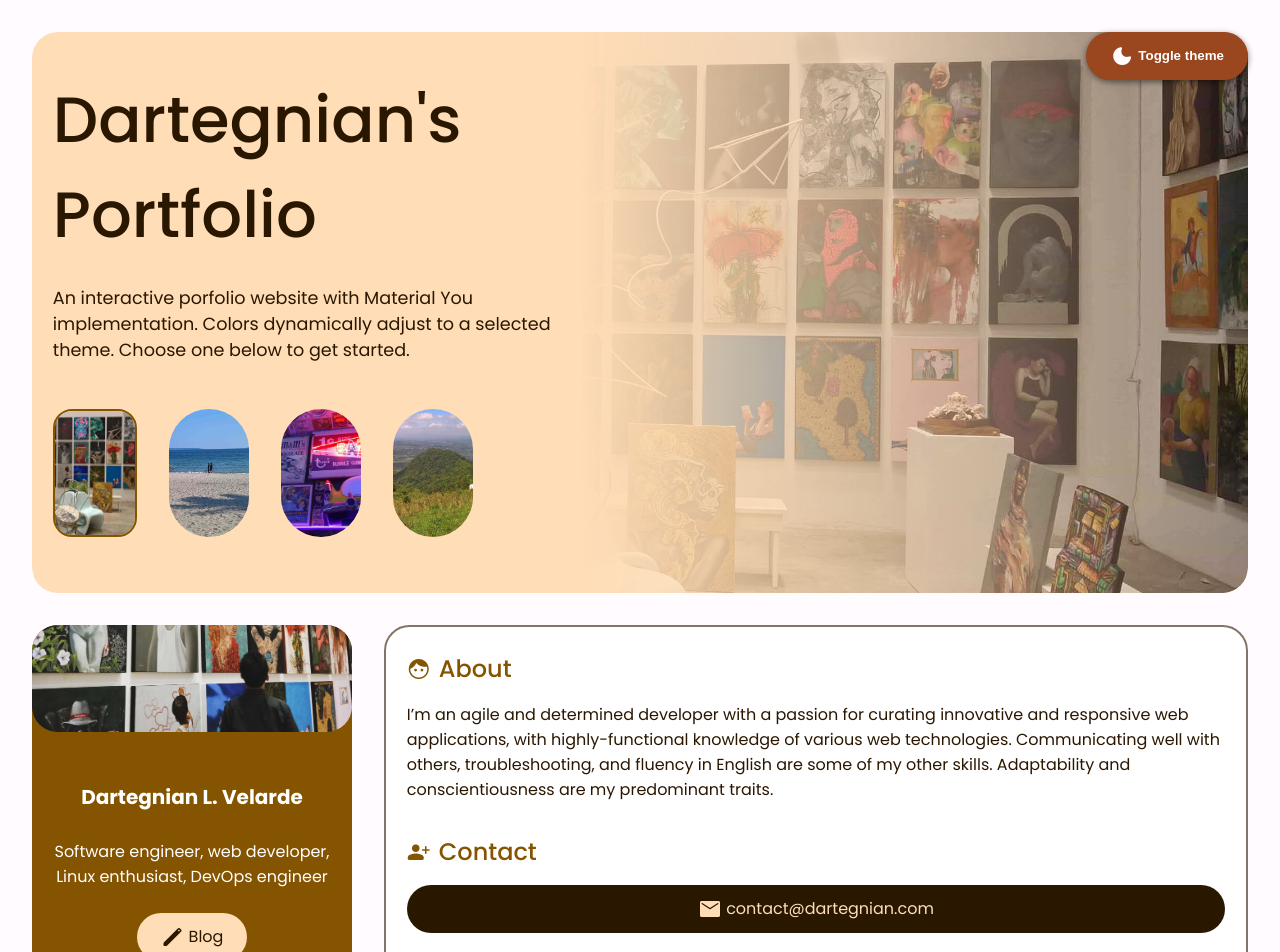
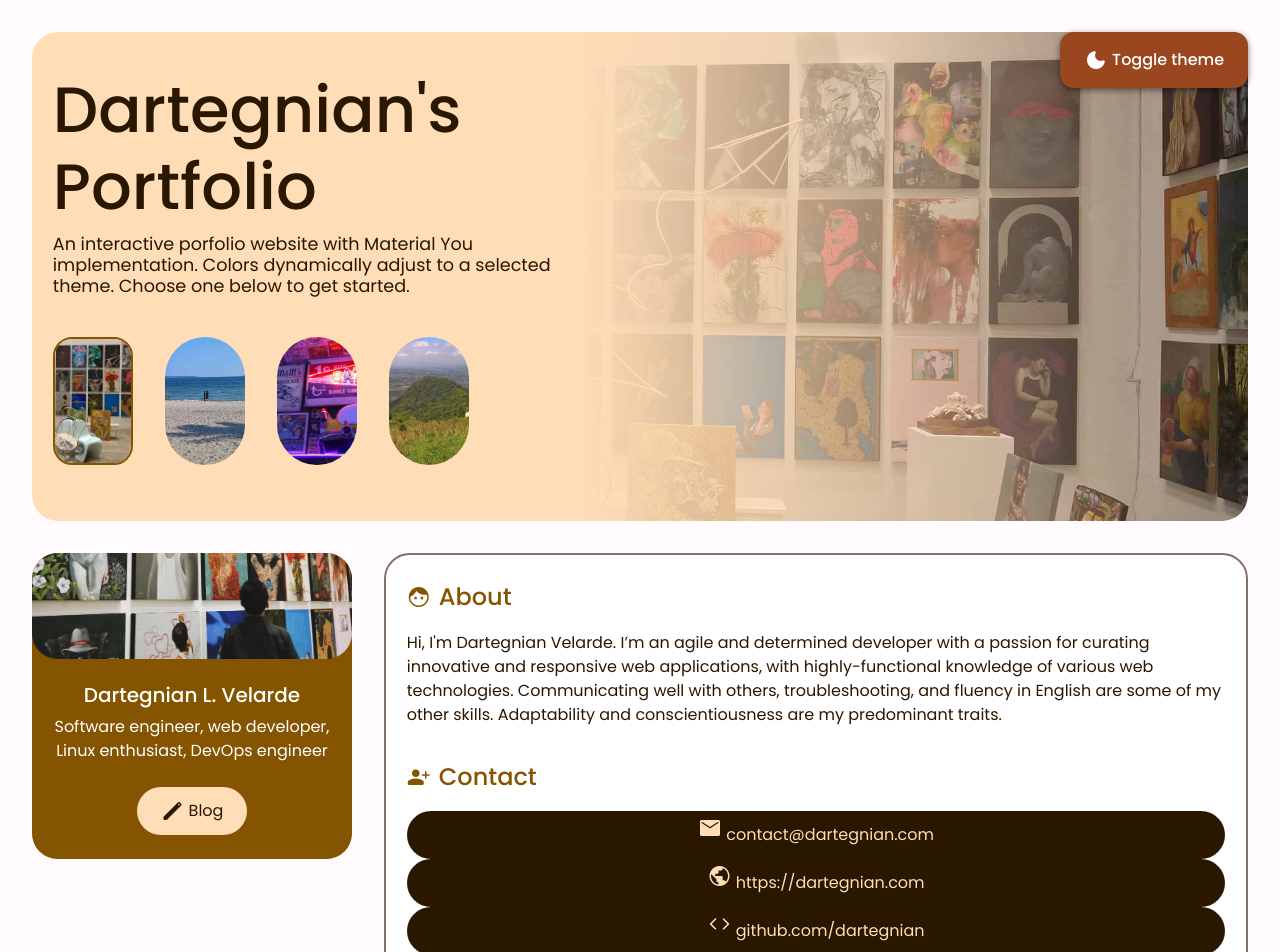
Before and after one commit to Dartegnian/portfolio, an Angular app: page / in a window 1280 px wide. Shown: the top 952 px of the page. Built offline with nearby package versions, Linux system fonts and the light colour scheme.

Commit message:
Implement Bootstrap 5, expand M3 button set, add jagged circle mask
Add more links into profile info, align theme switcher to M3 spec

```diff
--- a/angular.json
+++ b/angular.json
@@ -28,6 +28,7 @@
               "src/assets"
             ],
             "styles": [
+			  "node_modules/bootstrap/dist/css/bootstrap.css",
               "src/styles.scss"
             ],
 			"stylePreprocessorOptions": {
@@ -35,7 +36,9 @@
 					"src/assets/scss"
 				]
 			},
-            "scripts": []
+            "scripts": [
+				"node_modules/bootstrap/dist/js/bootstrap.js"
+			]
           },
           "configurations": {
             "production": {
@@ -47,7 +50,7 @@
                 },
                 {
                   "type": "anyComponentStyle",
-                  "maximumWarning": "2kb",
+                  "maximumWarning": "3kb",
                   "maximumError": "4kb"
                 }
               ],
@@ -101,9 +104,12 @@
               "src/assets"
             ],
             "styles": [
+			  "node_modules/bootstrap/dist/css/bootstrap.css",
               "src/styles.scss"
             ],
-            "scripts": []
+            "scripts": [
+				"node_modules/bootstrap/dist/js/bootstrap.js"
+			]
           }
         }
       }
--- a/package.json
+++ b/package.json
@@ -19,6 +19,7 @@
     "@angular/platform-browser-dynamic": "^14.0.0",
     "@angular/router": "^14.0.0",
     "angular-cli-ghpages": "^0.1.0",
+    "bootstrap": "^5.1.3",
     "rxjs": "~7.5.0",
     "tslib": "^2.3.0",
     "zone.js": "~0.11.4"
--- a/src/app/components/profile-info/profile-info.component.html
+++ b/src/app/components/profile-info/profile-info.component.html
@@ -11,15 +11,21 @@
 			<span class="material-symbols-rounded">person_add</span>
 			Contact
 		</header>
-		<ng-container *ngTemplateOutlet="links"></ng-container>
+		<div class="profile-info__links">
+			<ng-container *ngTemplateOutlet="links"></ng-container>
+		</div>
 	</section>
 </article>
 
 <ng-template #links>
 	<a *ngFor="let link of contactLinks" href="{{ link.link }}" class="profile-info__link">
-		<span class="material-symbols-rounded theme-swticher__toggle-icon">
-			{{ link.icon }}
-		</span>
-		{{ link.text }}
+		<div class="profile-info__link-wrapper">
+			<span class="material-symbols-rounded theme-swticher__toggle-icon">
+				{{ link.icon }}
+			</span>
+			<span class="profile-info__link-text">
+				{{ link.text }}
+			</span>
+		</div>
 	</a>
 </ng-template>
--- a/src/app/components/profile-info/profile-info.component.ts
+++ b/src/app/components/profile-info/profile-info.component.ts
@@ -12,11 +12,26 @@ export class ProfileInfoComponent implements OnInit {
 			icon: "mail",
 			link: "mailto:contact@dartegnian.com",
 			text: "contact@dartegnian.com"
-		}
+		},
+		{
+			icon: "public",
+			link: "https://dartegnian.com/",
+			text: "https://dartegnian.com"
+		},
+		{
+			icon: "code",
+			link: "https://github.com/dartegnian",
+			text: "github.com/dartegnian"
+		},
+		{
+			icon: "work",
+			link: "https://www.linkedin.com/in/dartegnian/",
+			text: "linkedin.com/in/dartegnian"
+		},
 	];
 
 	constructor() {
-		this.description = "I’m an agile and determined developer with a passion for curating innovative and responsive web applications, with highly-functional knowledge of various web technologies. Communicating well with others, troubleshooting, and fluency in English are some of my other skills. Adaptability and conscientiousness are my predominant traits.";
+		this.description = "Hi, I'm Dartegnian Velarde. I’m an agile and determined developer with a passion for curating innovative and responsive web applications, with highly-functional knowledge of various web technologies. Communicating well with others, troubleshooting, and fluency in English are some of my other skills. Adaptability and conscientiousness are my predominant traits.";
 	}
 
 	ngOnInit(): void {
--- a/src/app/components/theme-switcher/theme-switcher.component.scss
+++ b/src/app/components/theme-switcher/theme-switcher.component.scss
@@ -10,7 +10,9 @@
 
 .theme-switcher {
 	@include material-button--filled-secondary;
-	font-weight: bold;
+	border-radius: 14px;
+    height: 3.5rem;
+	font-weight: 500;
 	box-shadow: $elevated-shadow;
 
 	&__toggle-icon {
--- a/src/assets/scss/material-you.scss
+++ b/src/assets/scss/material-you.scss
@@ -42,6 +42,11 @@
 	@include material-inverted--primary;
 	@include material-button;
 }
+@mixin material-button--outlined-primary {
+	@include material-container--primary;
+	@include material-button;
+	@include material-outline;
+}
 
 @mixin material-button--filled-secondary {
 	@include material-colored--secondary;
@@ -55,3 +60,35 @@
 	@include material-inverted--secondary;
 	@include material-button;
 }
+@mixin material-button--outlined-secondary {
+	@include material-container--secondary;
+	@include material-button;
+	@include material-outline;
+}
+
+@mixin material-button--filled-tertiary {
+	@include material-colored--tertiary;
+	@include material-button;
+}
+@mixin material-button--tonal-tertiary {
+	@include material-container--tertiary;
+	@include material-button;
+}
+@mixin material-button--tonal-tertiary-inverted {
+	@include material-inverted--tertiary;
+	@include material-button;
+}
+@mixin material-button--outlined-tertiary {
+	@include material-container--tertiary;
+	@include material-button;
+	@include material-outline;
+}
+
+@mixin material-mask--jagged-circle {
+	-webkit-mask-image: url(/assets/svg/m3-jagged-circle.svg);
+	-webkit-mask-repeat: no-repeat;
+	-webkit-mask-size: 100%;
+	mask-image: url(/assets/svg/m3-jagged-circle.svg);
+	mask-repeat: no-repeat;
+	mask-size: 100%;
+}
--- a/src/index.html
+++ b/src/index.html
@@ -7,8 +7,9 @@
   <meta name="description" content="Dartegnian Velarde's interactive porfolio website with Material You color schemes. Built with Angular, TypeScript, and uses Sass.">
   <meta name="keywords" content="Dartegnian, Dartegnian Velarde, Web portfolio, Portfolio, Portfolio website">
   <meta name="author" content="Dartegnian">
-  <meta name="viewport" content="width=device-width, initial-scale=1">
+  <meta name="viewport" content="width=device-width, initial-scale=1, shrink-to-fit=no">
   <link rel="icon" type="image/x-icon" href="favicon.ico">
+  <link rel="canonical" href="https://portfolio.dartegnian.com/">
 
   <meta property="og:locale" content="en_US">
   <meta property="og:site_name" content="Dartegnian's Portfolio">
```
Also changed, not shown: src/assets/svg/m3-jagged-circle.svg (added), 1 other file (tests, documents, lock files or other folders).
